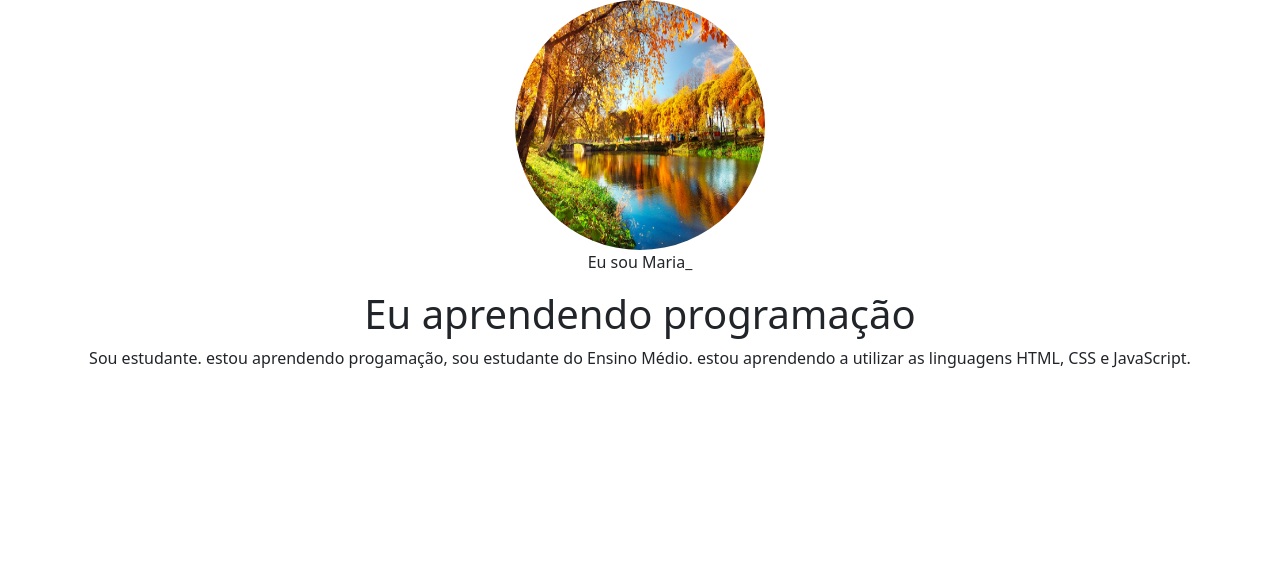
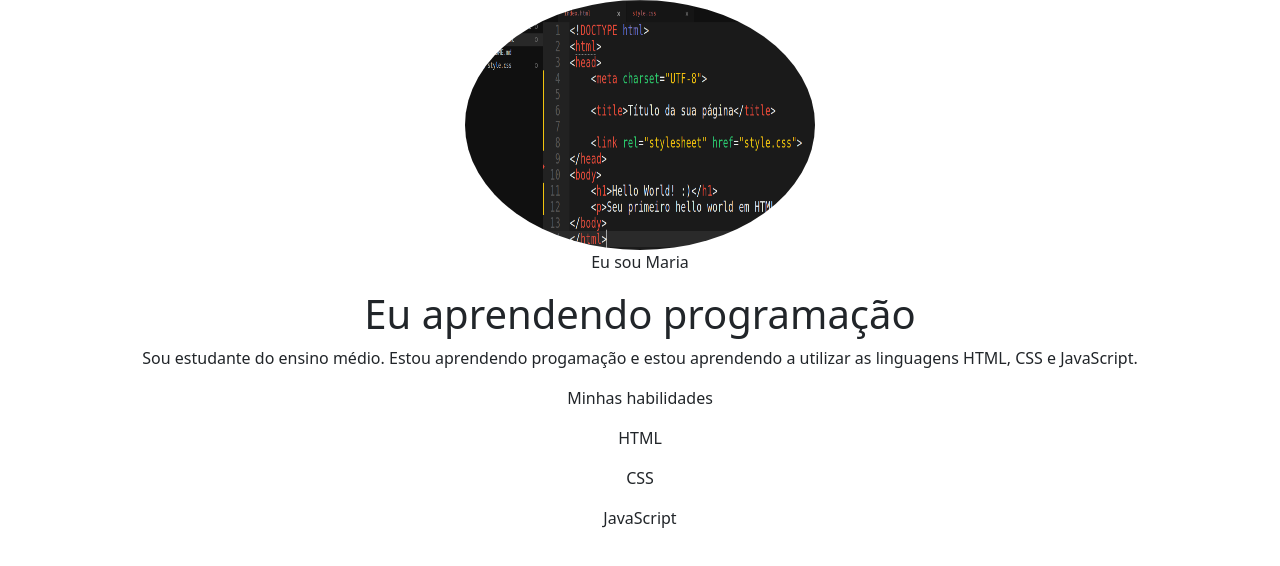
Before and after one commit to 25maria2009/Portif-lio2b, a plain HTML site: page index.html in a window 1280 px wide. Drawn offline with nearby package versions, Linux system fonts and the light colour scheme.

Commit message:
Add files via upload

```diff
--- a/index.html
+++ b/index.html
@@ -9,15 +9,18 @@
 </head>
 <body>
   <header class="cotainer text-center">
-  <img src="meu perfil.jpg" alt="foto principal do projeto" class="rounded-circle" width="250" height="250" srcset="" />
-  <p>Eu sou Maria_</p>
+  <img src="meu perfil.png" alt="foto principal do projeto" class="rounded-circle" width="350" height="250" srcset="" />
+  <p>Eu sou Maria </p>
   <h1>Eu aprendendo programação</h1>
   <p>
-    Sou estudante. estou aprendendo progamação,  sou estudante do Ensino Médio. estou aprendendo a utilizar as linguagens HTML, CSS e JavaScript.
-  </p>
-
+    Sou estudante do ensino médio. Estou aprendendo progamação e estou aprendendo a utilizar as linguagens HTML, CSS e JavaScript. </p>
+  <p>Minhas habilidades</p>
+  <div>
+    <p>HTML</p>
+    <P>CSS</P>
+    <P>JavaScript</P>
+  </div>
 </header>
-
 
 
     <script
```
Also changed, not shown: meu perfil.png (added).
